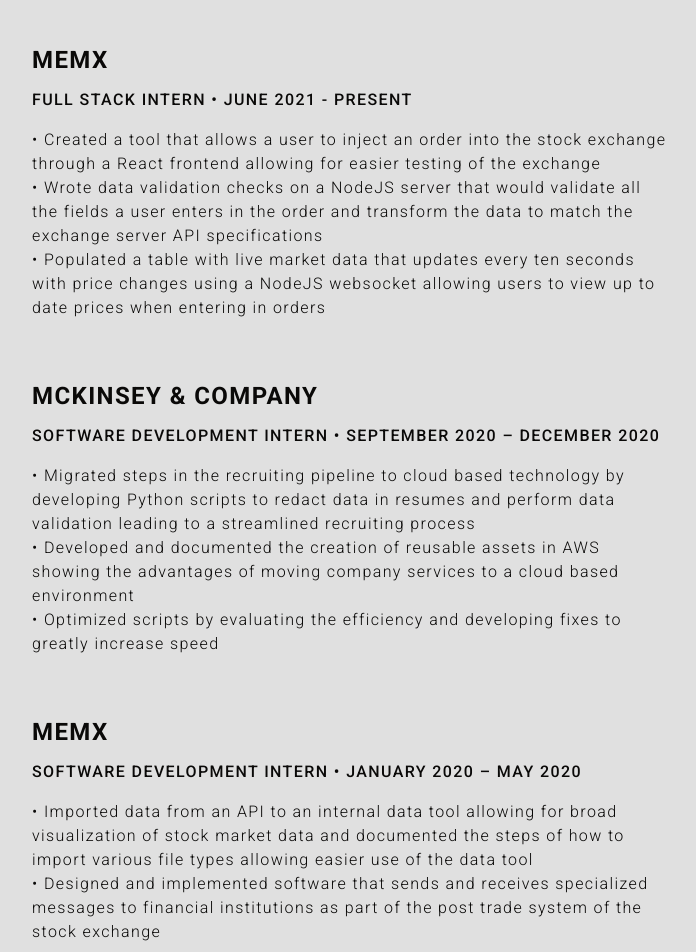
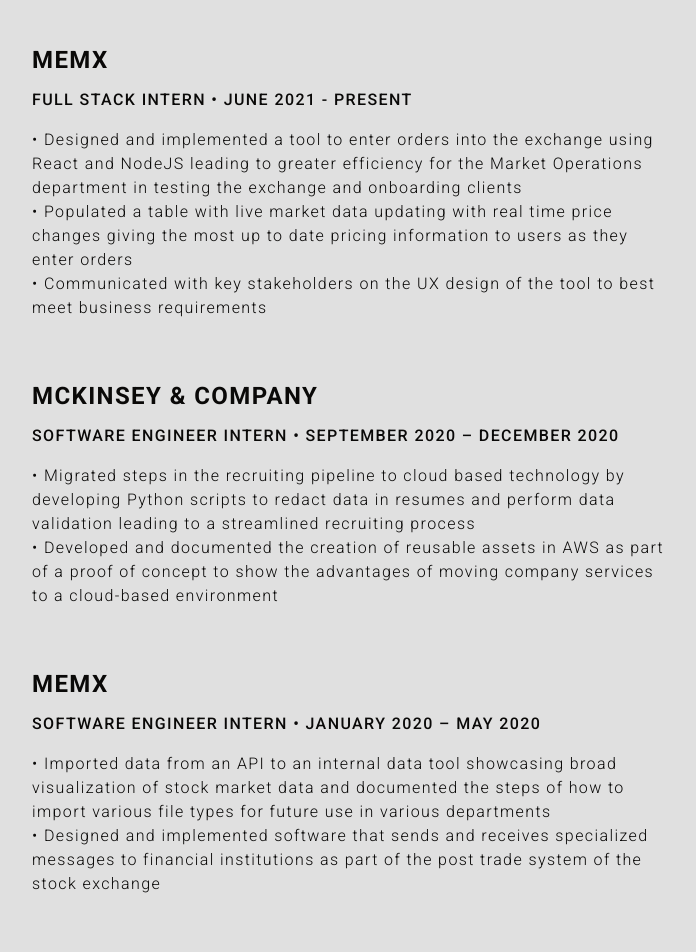
Before and after one commit to EliasFrieling/personal_website, a React (Create React App) app: page / in a window 1280 px wide. Shown: the part 1700-2652 px from the top of the page, without its empty margins (288-984 px from the left). Built offline with nearby package versions, Linux system fonts and the light colour scheme; no server answers.

Commit message:
updated resume

```diff
--- a/src/components/ResumeSection/index.js
+++ b/src/components/ResumeSection/index.js
@@ -18,19 +18,19 @@
             <Company>MEMX</Company>
             <Position>Full Stack Intern • June 2021 - Present</Position>
             <Description>
-              • Created a tool that allows a user to inject an order into the
-              stock exchange through a React frontend allowing for easier
-              testing of the exchange
-              <br />• Wrote data validation checks on a NodeJS server that would
-              validate all the fields a user enters in the order and transform
-              the data to match the exchange server API specifications
-              <br />• Populated a table with live market data that updates every
-              ten seconds with price changes using a NodeJS websocket allowing
-              users to view up to date prices when entering in orders
+              • Designed and implemented a tool to enter orders into the
+              exchange using React and NodeJS leading to greater efficiency for
+              the Market Operations department in testing the exchange and
+              onboarding clients
+              <br />• Populated a table with live market data updating with real
+              time price changes giving the most up to date pricing information
+              to users as they enter orders
+              <br />• Communicated with key stakeholders on the UX design of the
+              tool to best meet business requirements
             </Description>
             <Company>McKinsey & Company</Company>
             <Position>
-              Software Development Intern • September 2020 – December 2020
+              Software Engineer Intern • September 2020 – December 2020
             </Position>
             <Description>
               • Migrated steps in the recruiting pipeline to cloud based
@@ -38,20 +38,18 @@
               and perform data validation leading to a streamlined recruiting
               process
               <br />• Developed and documented the creation of reusable assets
-              in AWS showing the advantages of moving company services to a
-              cloud based environment
-              <br />• Optimized scripts by evaluating the efficiency and
-              developing fixes to greatly increase speed
+              in AWS as part of a proof of concept to show the advantages of
+              moving company services to a cloud-based environment
             </Description>
             <Company>MEMX</Company>
             <Position>
-              Software Development Intern • January 2020 – May 2020
+              Software Engineer Intern • January 2020 – May 2020
             </Position>
             <Description>
-              • Imported data from an API to an internal data tool allowing for
+              • Imported data from an API to an internal data tool showcasing
               broad visualization of stock market data and documented the steps
-              of how to import various file types allowing easier use of the
-              data tool
+              of how to import various file types for future use in various
+              departments
               <br />• Designed and implemented software that sends and receives
               specialized messages to financial institutions as part of the post
               trade system of the stock exchange
```
